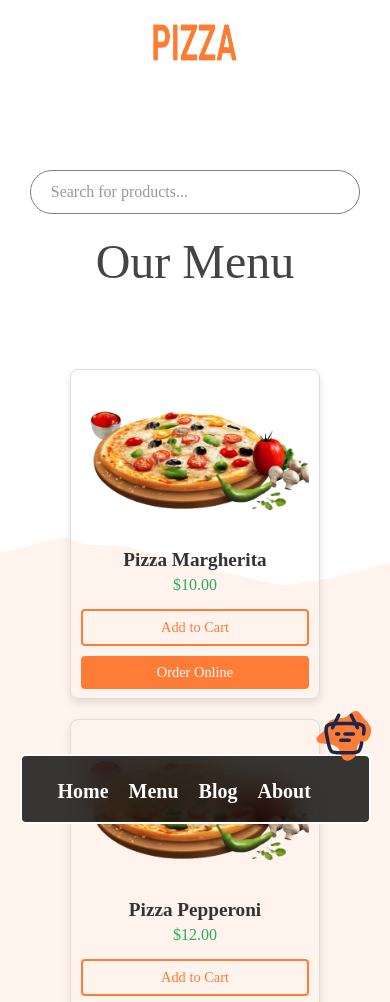
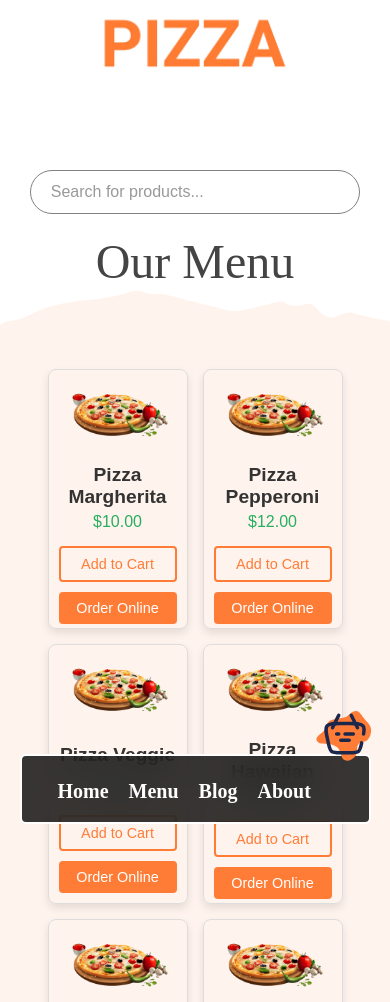
Before and after one commit to Alinasr784/Pizza, a React app in the folder project/app/: page /menu in a window 390 px wide. Shown: the top 1002 px of the page. Built offline with nearby package versions, Linux system fonts and the light colour scheme.

Commit message:
improve mobile screen view

```diff
--- a/project/app/src/css/header-phone.css
+++ b/project/app/src/css/header-phone.css
@@ -23,7 +23,8 @@
   align-items : center ;
   justify-content : center;
   .content{
-    height : 100px;
+    height : 130px;
+    width : 130px;
     transform: scale(1.5);
   }
 }
--- /dev/null
+++ b/project/app/src/css/menu-phone.css
@@ -0,0 +1,194 @@
+/* إعادة ضبط العناصر */
+* {
+  margin: 0;
+  padding: 0;
+  box-sizing: border-box;
+  font-family: Arial, sans-serif;
+}
+
+/* إعدادات خلفية المتجر */
+.shop {
+  display: flex;
+  flex-direction: column;
+  align-items: center;
+  background-image: url('../../public/bgshop.svg');
+  background-size: cover;
+  background-repeat: no-repeat;
+  background-position: center;
+  min-height: 100vh;
+  padding-top: 50px;
+  margin-top: 100px;
+}
+
+/* عنوان القسم */
+.shop-section-title {
+  font-size: 48px;
+  margin-bottom: 30px;
+  color: #444;
+  text-align: center;
+  font-family: 'Rubik', cursive;
+}
+
+/* إعدادات محتوى القسم */
+.shop-section-content {
+  display: flex;
+  flex-wrap: wrap;
+  justify-content: center;
+  gap: 15px; /* مسافة بين الـ Cards */
+  width: 100vw;
+  margin: auto;
+  margin-top:50px;
+  margin-bottom:50px;
+}
+
+/* تصميم الكارد */
+.product-card {
+  width: 140px;
+  height: 260px;
+  border: 1px solid #ddd;
+  border-radius: 8px;
+  box-shadow: 0px 4px 8px rgba(0, 0, 0, 0.1);
+  overflow:hidden;
+  display: flex;
+  flex-direction: column;
+  align-items: center;
+  text-align: center;
+  justify-content: space-between ;
+  padding: 10px;
+  padding-bottom: -10px;
+  transition: transform 0.2s, box-shadow 0.2s;
+}
+
+.product-card:hover {
+  .product-card-img img {
+    transform: scale(1.6);
+    transition-duration: 0.8s;
+  }
+  transform: scale(1.05);
+  box-shadow: 0px 6px 12px rgba(0, 0, 0, 0.15);
+  transition-duration: 0.5s;
+  overflow:visible;
+}
+
+/* صورة المنتج */
+.product-card-img img {
+  width: 100%;
+  height: 65px;
+  object-fit: cover;
+  border-radius: 8px;
+}
+
+/* اسم المنتج */
+.product-card-name {
+  font-size: 1.2rem;
+  font-weight: bold;
+  margin: 15px 0 5px;
+  color: #333;
+}
+
+/* سعر المنتج */
+.product-card-price {
+  font-size: 1rem;
+  color: #27ae60;
+  margin-bottom: 15px;
+}
+
+/* إعدادات الأزرار */
+.product-card-buttons {
+  display: flex;
+  justify-content: space-between;
+  flex-direction: column-reverse;
+  width: 100%;
+  gap: 10px;
+}
+
+.product-card-order,
+.product-card-add {
+  flex: 1;
+  font-size: 0.9rem;
+  color: #fff;
+  padding: 8px;
+  border-radius: 4px;
+  cursor: pointer;
+  transition: background-color 0.2s;
+}
+
+/* لون زر الطلب */
+.product-card-order {
+  background : #ff7c37 ;
+
+}
+
+.product-card-order:hover {
+  background-color: #ff7c00; /* لون أزرق أغمق عند المرور */
+}
+
+/* لون زر الإضافة إلى السلة */
+.product-card-add {
+  background : transparent;
+  border : 2px solid #ff7c37;
+  color : #ff7c37;
+}
+
+
+.search-bar {
+    position:sticky;
+    top : 10px;
+    display: flex;
+    justify-content: center;
+    padding: 20px;
+    width : 95vw;
+    margin: auto;
+    z-index: 2;
+}
+
+form {
+    display: flex;
+    align-items: center;
+    width: 95%; /* العرض إلى 95% من الشاشة */
+    max-width: 600px; /* تحديد عرض أقصى */
+    margin: auto; /* لتمركز شريط البحث في المنتصف */
+    border-radius: 50px;
+    overflow: hidden;
+    box-shadow: 0 4px 10px rgba(0, 0, 0, 0.1);
+}
+
+.search-input {
+    flex: 1;
+    padding: 12px 20px;
+    border: 1px solid gray;
+    border-radius: 50px;
+    font-size: 16px;
+    transition: all 0.3s ease;
+    outline: none;
+    backdrop-filter:blur(16px);
+    background-color: rgba(255,255,255,0.5);
+}
+
+.search-input::placeholder {
+    color: #999;
+}
+
+.search-input:focus {
+    border: 2px solid #ff7c37;
+    box-shadow: 0 0 5px rgba(255, 124, 55, 0.5);
+    background-color: rgba(255,255,255,1);
+}
+
+.search-button {
+    background-color: #ff7c37;
+    border: none;
+    padding: 12px 20px;
+    cursor: pointer;
+    border-radius: 50px;
+    transition: background-color 0.3s ease;
+}
+
+.search-button:hover {
+    background-color: #e06729;
+}
+
+.search-icon {
+    font-size: 20px;
+    color: #fff;
+}
--- /dev/null
+++ b/project/app/src/css/shop-phone.css
@@ -0,0 +1,124 @@
+/* إعادة ضبط العناصر */
+* {
+  margin: 0;
+  padding: 0;
+  box-sizing: border-box;
+  font-family: Arial, sans-serif;
+}
+
+/* إعدادات خلفية المتجر */
+.shop {
+  display: flex;
+  flex-direction: column;
+  align-items: center;
+  background-image: url('../../public/bgshop.svg');
+  background-size: cover;
+  background-repeat: no-repeat;
+  background-position: center;
+  min-height: 100vh;
+  padding-top: 50px;
+}
+
+/* عنوان القسم */
+.shop-section-title {
+  font-size: 48px;
+  margin-bottom: 30px;
+  color: #444;
+  text-align: center;
+  font-family: 'Rubik', cursive;
+}
+
+/* إعدادات محتوى القسم */
+.shop-section-content {
+  display: flex;
+  flex-wrap: wrap;
+  justify-content: center;
+  gap: 15px; /* مسافة بين الـ Cards */
+  width: 95vw;
+  margin: auto;
+}
+
+/* تصميم الكارد */
+.product-card {
+  width: 150px;
+  height: 240px;
+  border: 1px solid #ddd;
+  border-radius: 8px;
+  box-shadow: 0px 4px 8px rgba(0, 0, 0, 0.1);
+  overflow: hidden;
+  display: flex;
+  flex-direction: column;
+  align-items: center;
+  text-align: center;
+  padding: 10px;
+  transition: transform 0.2s, box-shadow 0.2s;
+}
+
+.product-card:hover {
+  .product-card-img img {
+    transform: scale(1.6);
+    transition-duration: 0.8s;
+  }
+  transform: scale(1.05);
+  box-shadow: 0px 6px 12px rgba(0, 0, 0, 0.15);
+  transition-duration: 0.5s;
+  overflow:visible;
+}
+
+/* صورة المنتج */
+.product-card-img img {
+  width: 100%;
+  height: 60px;
+  object-fit: cover;
+  border-radius: 8px;
+}
+
+/* اسم المنتج */
+.product-card-name {
+  font-size: 1.2rem;
+  font-weight: bold;
+  margin: 15px 0 5px;
+  color: #333;
+}
+
+/* سعر المنتج */
+.product-card-price {
+  font-size: 1rem;
+  color: #27ae60;
+  margin-bottom: 15px;
+}
+
+/* إعدادات الأزرار */
+.product-card-buttons {
+  display: flex;
+  justify-content: space-between;
+  width: 100%;
+  gap: 10px;
+}
+
+.product-card-order,
+.product-card-add {
+  flex: 1;
+  font-size: 0.9rem;
+  color: #fff;
+  padding: 8px;
+  border-radius: 4px;
+  cursor: pointer;
+  transition: background-color 0.2s;
+}
+
+/* لون زر الطلب */
+.product-card-order {
+  background : #ff7c37 ;
+}
+
+.product-card-order:hover {
+  background-color: #ff7c00; /* لون أزرق أغمق عند المرور */
+}
+
+/* لون زر الإضافة إلى السلة */
+.product-card-add {
+  background : transparent;
+  border : 2px solid #ff7c37;
+  color : #ff7c37;
+}
--- a/project/app/src/js/header.js
+++ b/project/app/src/js/header.js
@@ -5,8 +5,11 @@ if (window.innerWidth > 599) {
   import('../css/header-phone.css')
 }
 function Btn() {
+  const handleMenuClick = (path) => {
+    window.location.href = path; // توجيه المستخدم لصفحة checkout
+  };
   return (
-    <div className="btn">Order Online</div>
+    <div className="btn" onClick={()=>{handleMenuClick('/menu')}}>Order Online</div>
   )
 }
 function Logo() {
@@ -56,8 +59,8 @@ function Header() {
             <div className="header">
               <div className="contain">
                 <div className="navItems">
-                  <NavItem name={'Home'} />
-                  <NavItem name={'Menu'} />
+                  <NavItem name={'Home'} onClick={()=>{handleMenuClick('/')}}/>
+                  <NavItem name={'Menu'} onClick={()=>{handleMenuClick('/menu')}}/>
                   <NavItem name={'Blog'} />
                   <NavItem name={'About'} />
                 </div>
--- a/project/app/src/js/landing.js
+++ b/project/app/src/js/landing.js
@@ -13,9 +13,12 @@ function Text() {
   )
 };
 function Btns() {
+  const handleMenuClick = (path) => {
+    window.location.href = path; // توجيه المستخدم لصفحة checkout
+  };
   return (
     <div className="btnslanding">
-      <div className="order">Order Online</div>
+      <div className="order" onClick={()=>{handleMenuClick('/menu')}}>Order Online</div>
       <div className="book">Book a Table</div>
     </div>
   )
@@ -39,6 +42,7 @@ function Abs() {
 }
 
 function Landing() {
+
   const ui = () => {
     if (window.innerWidth > 599) {
       return (
--- a/project/app/src/js/menu.js
+++ b/project/app/src/js/menu.js
@@ -1,6 +1,9 @@
 import React, { useState } from 'react';
-import '../css/menu-tablet.css';
-
+if (window.innerWidth > 600) {
+  import('../css/menu-tablet.css')
+} else {
+  import('../css/menu-phone.css')
+}
 const SearchBar = ({ onSearch }) => {
     const handleInputChange = (event) => {
         onSearch(event.target.value); // تمرير القيمة المدخلة إلى مكون المتجر
--- a/project/app/src/js/shop.js
+++ b/project/app/src/js/shop.js
@@ -1,6 +1,9 @@
 import React from 'react';
-import '../css/shop-tablet.css'
-
+if (window.innerWidth > 599) {
+  import('../css/shop-tablet.css')
+} else {
+  import('../css/shop-phone.css')
+}
 function Product(props) {
   const handleOrderOnline = () => {
     window.location.href = '/checkout'; // توجيه المستخدم لصفحة checkout
```
